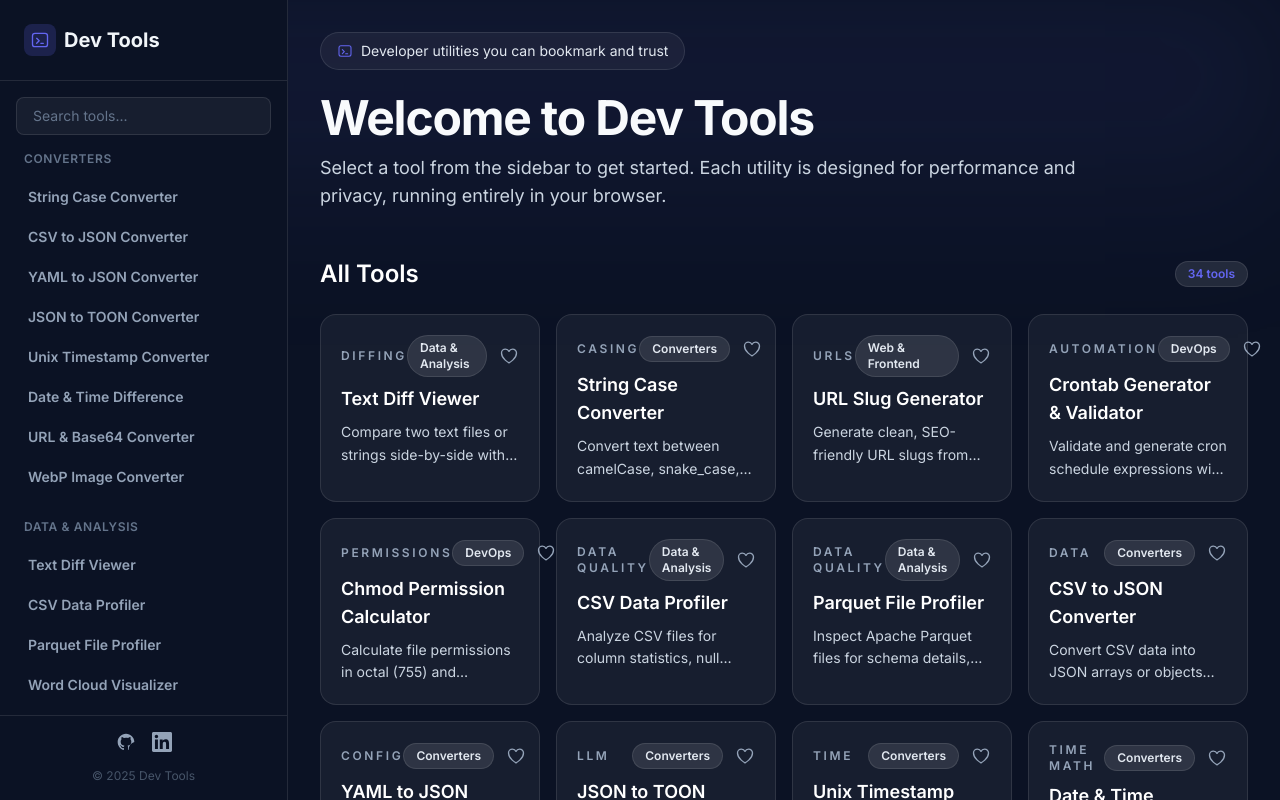
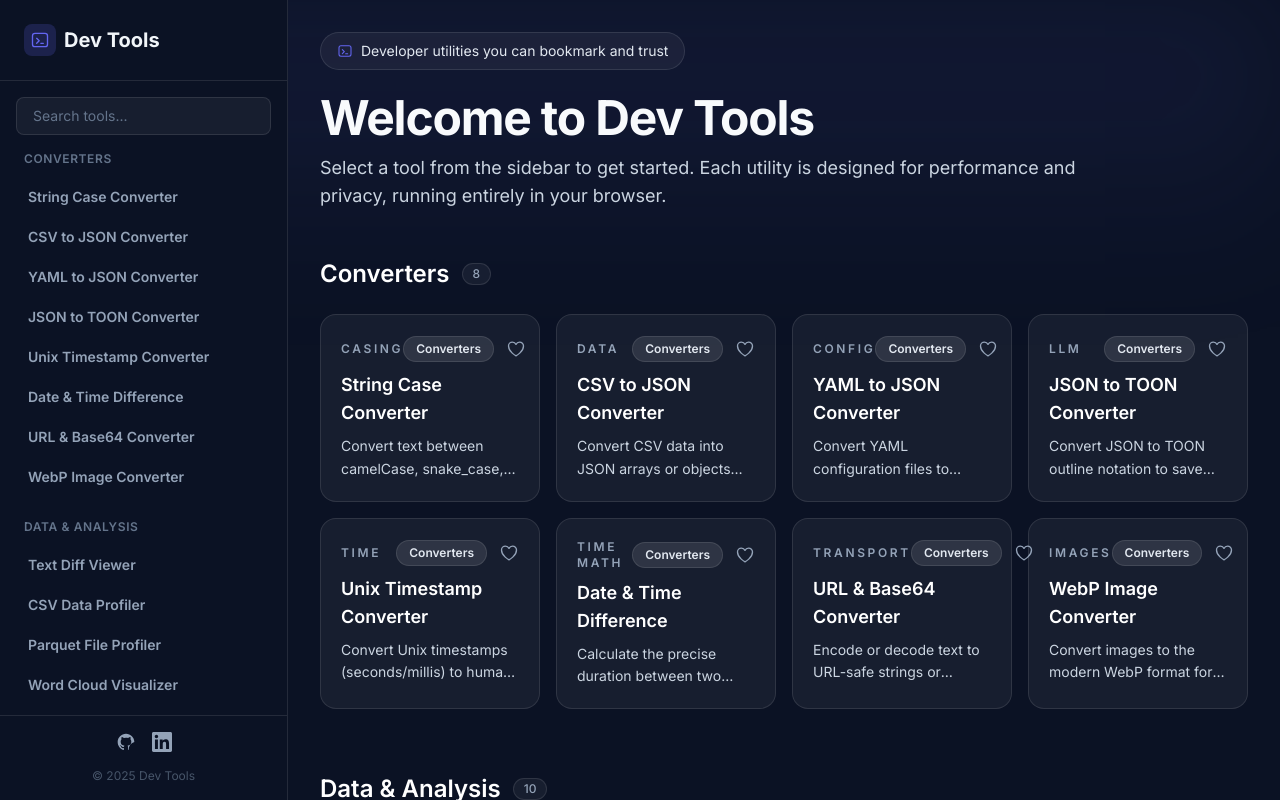
Before and after one commit to henryphchan/dev-tools, a Next.js app: page / in a window 1280 px wide. Shown: the top 800 px of the page. Built offline with nearby package versions, Linux system fonts and the light colour scheme.

Commit message:
Update page.tsx
group by category

```diff
--- a/app/page.tsx
+++ b/app/page.tsx
@@ -37,18 +37,33 @@ export default function Home() {
         </section>
       )}
 
-      <section className="space-y-6">
-        <div className="flex items-center justify-between">
-          <h2 className="text-2xl font-semibold text-white">All Tools</h2>
-          <span className="badge bg-brand/15 text-brand border-brand/30">{tools.length} tools</span>
+      <div className="space-y-16">
+        {Object.entries(
+          tools.reduce((acc, tool) => {
+            const category = tool.badge;
+            if (!acc[category]) {
+              acc[category] = [];
+            }
+            acc[category].push(tool);
+            return acc;
+          }, {} as Record<string, typeof tools>)
+        ).sort((a, b) => a[0].localeCompare(b[0])).map(([category, categoryTools]) => (
+          <section key={category} className="space-y-6">
+            <div className="flex items-center gap-3">
+              <h2 className="text-2xl font-semibold text-white">{category}</h2>
+              <span className="rounded-full bg-white/5 px-2.5 py-0.5 text-xs font-medium text-slate-400 border border-white/10">
+                {categoryTools.length}
+              </span>
             </div>
 
             <div className="grid gap-4 sm:grid-cols-2 lg:grid-cols-3 xl:grid-cols-4">
-          {tools.map((tool) => (
+              {categoryTools.map((tool) => (
                 <LandingToolCard key={tool.id} tool={tool} />
               ))}
             </div>
           </section>
+        ))}
+      </div>
 
       <section className="space-y-6 pt-6 border-t border-white/10">
         <h2 className="text-2xl font-semibold text-white">Open Source</h2>
```
Lines whose indentation alone changed are shown as unchanged.
